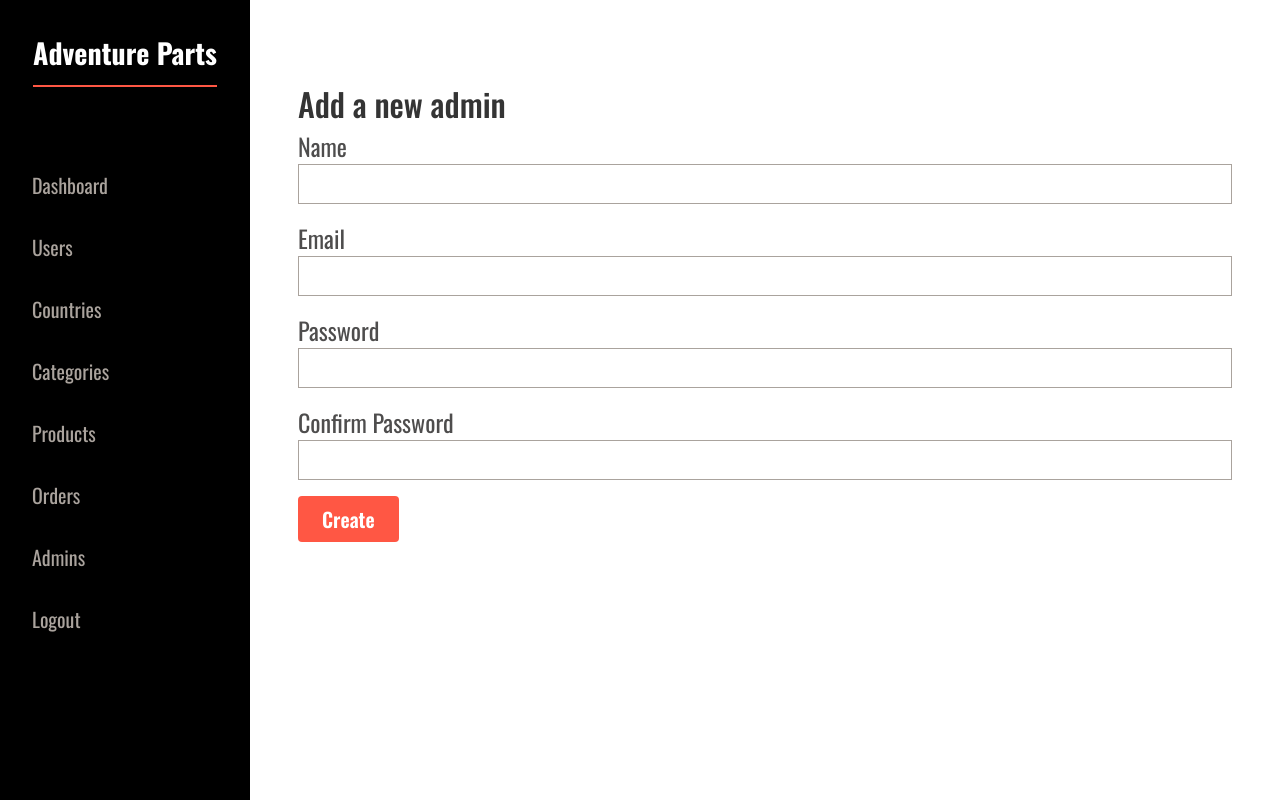
After one commit to Allavezz/adventure_parts, a PHP site: page /views/admin/create-admin.php in a window 1280 px wide. The commit adds this page. Run offline with PHP 8.4, Linux system fonts and the light colour scheme; style sheets or scripts are compiled from the project's sources; some libraries are stand-ins or nearby versions.

Commit message:
create: create-admin controller, view and model queries

```diff
--- /dev/null
+++ b/controllers/admin/admins.php
@@ -0,0 +1,3 @@
+<?php
+
+require("views/admin/admins.php");
--- a/scss/abstracts/_utilities.scss
+++ b/scss/abstracts/_utilities.scss
@@ -24,3 +24,9 @@
 		padding: 5rem 3rem 4.5rem;
 	}
 }
+
+.admin-layout {
+	width: calc(100% - 250px);
+	min-height: 100dvh;
+	float: right;
+}
--- a/scss/pages/admin/_dashboard.scss
+++ b/scss/pages/admin/_dashboard.scss
@@ -1,10 +1,7 @@
 @use '../../abstracts' as *;
 
 .dashboard {
-	width: calc(100% - 250px);
-	min-height: 100dvh;
 	background-color: var(--bg-w);
-	float: right;
 	display: flex;
 	flex-direction: column;
 	align-items: center;
--- /dev/null
+++ b/views/admin/create-admin.php
@@ -0,0 +1,47 @@
+<!DOCTYPE html>
+<html lang="en">
+
+<head>
+    <meta charset="UTF-8">
+    <meta name="viewport" content="width=device-width, initial-scale=1.0">
+    <title>Create Admin - Adventure Parts</title>
+    <link rel="stylesheet" href="/css/main.css">
+</head>
+
+<body>
+    <?php require("templates/nav.php") ?>
+
+    <main class="admin-layout sc-padding-b">
+        <h2 class="title">Add a new admin</h2>
+        <form method="POST" action="<?= ROOT ?>/admin/create-admin">
+            <div class="register__field">
+                <label for="name ">Name</label>
+                <input type="text" name="name" minlength="3" maxlength="60" required>
+            </div>
+            <div class="register__field">
+                <label for="email">Email</label>
+                <input type="email" name="email" required>
+            </div>
+            <div class="register__field">
+                <label for="password">Password</label>
+                <input type="password" name="password" minlength="8" maxlength="1000">
+            </div>
+            <div class="register__field">
+                <label for="password_confirm">Confirm Password</label>
+                <input type="password" name="password_confirm" minlength="8" maxlength="1000" required>
+            </div>
+            <div class="register__submit">
+                <button class="btn" type="submit" name="create">Create</button>
+            </div>
+        </form>
+
+        <?php
+        if (isset($message)) {
+            echo '<p role="alert">' . $message . '</p>';
+        }
+        ?>
+    </main>
+
+</body>
+
+</html>
--- a/views/admin/dashboard.php
+++ b/views/admin/dashboard.php
@@ -11,7 +11,7 @@
 <body>
     <?php require("templates/nav.php") ?>
 
-    <main class="dashboard sc-padding-b">
+    <main class="dashboard sc-padding-b admin-layout">
         <h1>Dashboard</h1>
         <div class="dashboard__stats">
             <div class="dashboard__item-wrapper">
```
Also changed, not shown: controllers/admin/create-admin.php (added, +34 -0 lines), models/admins.php (added, +43 -0 lines), views/admin/admins.php (added, +15 -0 lines).
